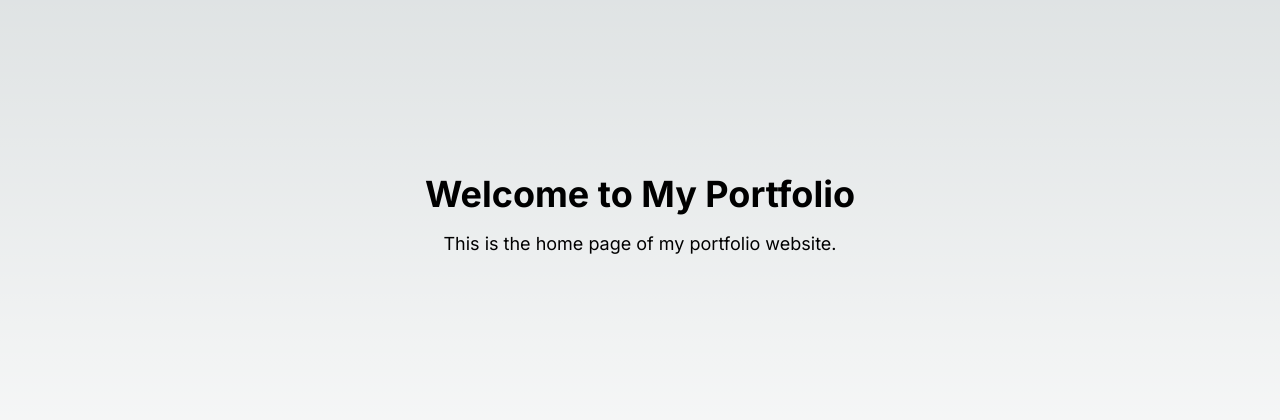
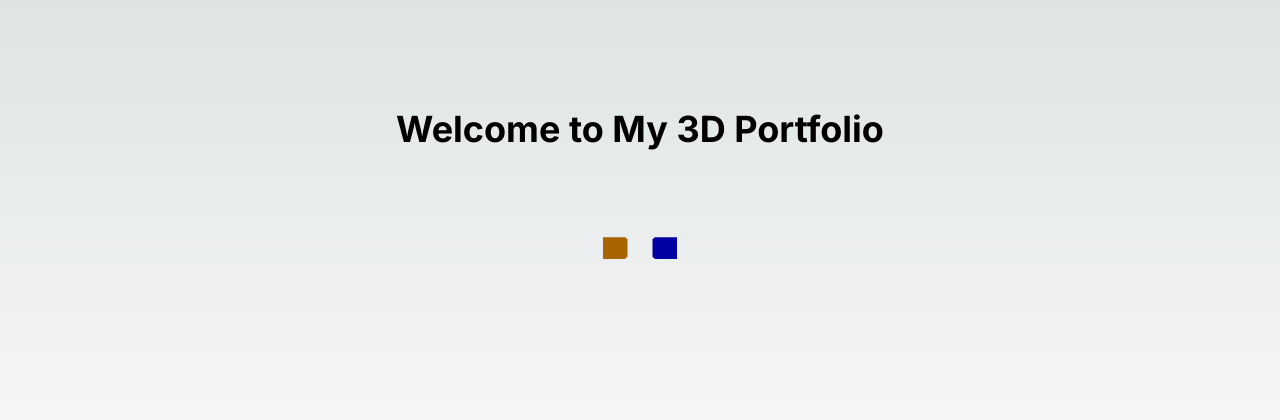
Before and after one commit to Junxiujunxiu/jun-portfolio, a Next.js app in the folder jun-portfolio/: page / in a window 1280 px wide. Shown: the part 184-604 px from the top of the page. Built offline with nearby package versions, Linux system fonts and the light colour scheme.

Commit message:
Installed the dependency and set up the 3d environment for the page.
1. npm install three @react-three/fiber @react-three/drei
2. npm install @types/three

```diff
--- a/jun-portfolio/app/page.tsx
+++ b/jun-portfolio/app/page.tsx
@@ -1,10 +1,27 @@
+"use client"
+
 import React from 'react';
+import { Canvas } from '@react-three/fiber';
+import { OrbitControls } from '@react-three/drei';
+import {Box} from '@react-three/drei';
 
 export default function HomePage(){
   return(
     <main className="flex min-h-screen flex-col items-center justify-center p-6">
-      <h1 className="text-4xl font-bold">Welcome to My Portfolio</h1>
-      <p className="mt-4 text-lg">This is the home page of my portfolio website.</p>
+      <h1 className="text-4xl font-bold mb-6">Welcome to My 3D Portfolio</h1>
+      <div className="w-full h-full">
+        <Canvas className="w-full h-full">
+          <ambientLight />
+          <pointLight position={[10, 10, 10]} />
+          <Box position={[-1.2, 0, 0]}>
+            <meshStandardMaterial attach="material" color="orange" />
+          </Box>
+          <Box position={[1.2, 0, 0]}>
+            <meshStandardMaterial attach="material" color="blue" />
+          </Box>
+          <OrbitControls />
+        </Canvas>
+      </div>
     </main>
   )
 }
```
Also changed, not shown: jun-portfolio/package.json (+8 -4 lines), 1 other file (tests, documents, lock files or other folders).
